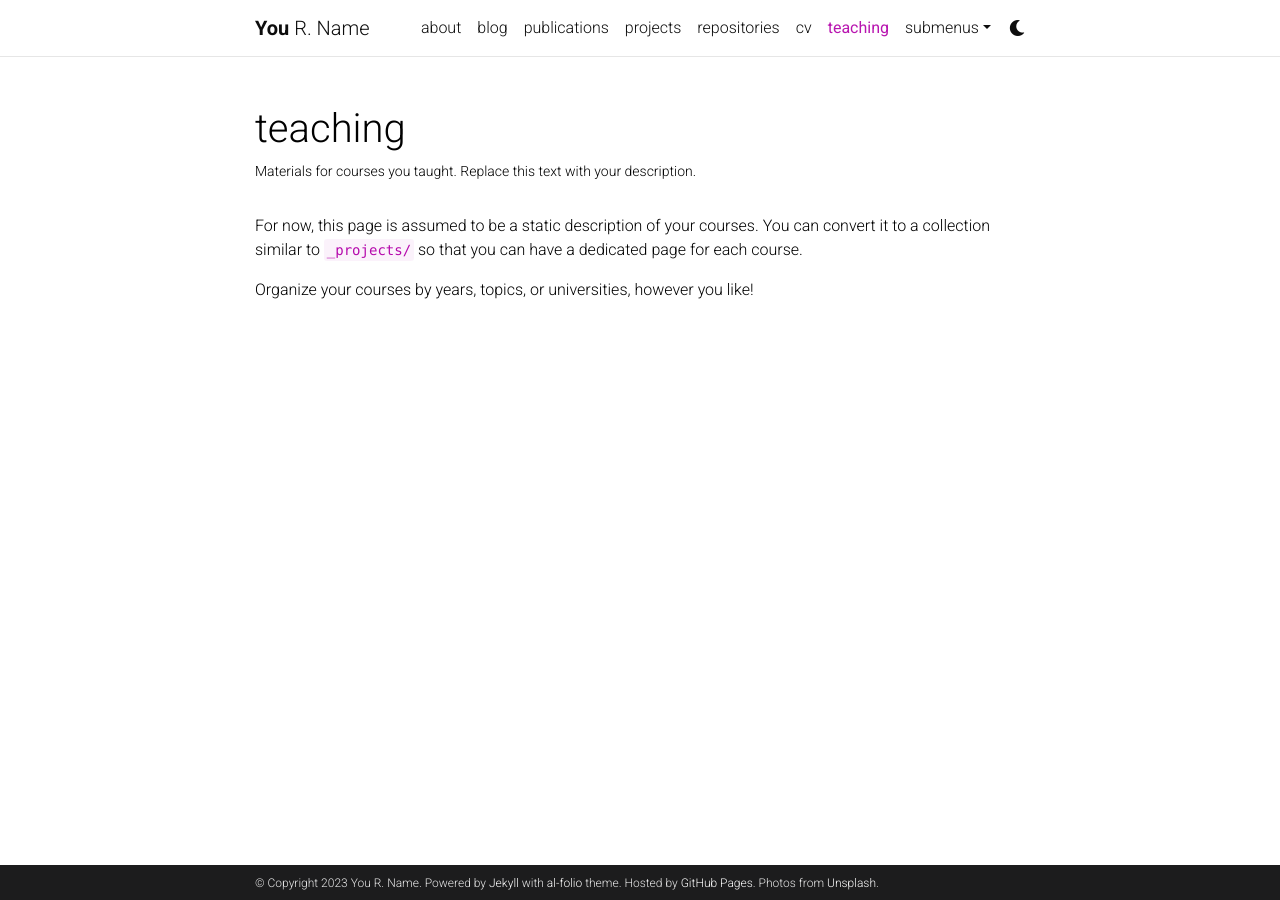
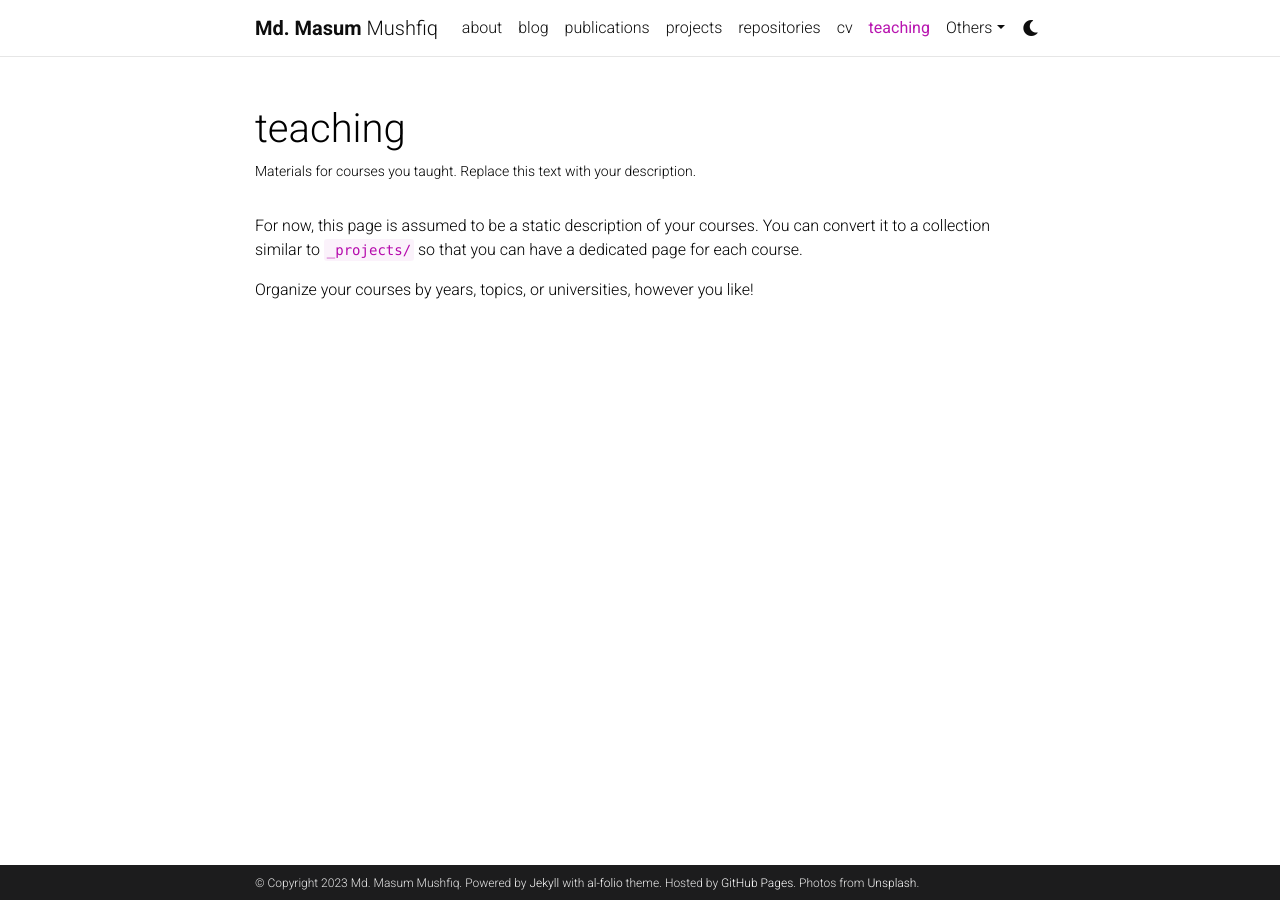
Before and after one commit to MasumMushfiq/masummushfiq.github.io, a Jekyll site: the page built from _pages/teaching.md, in a window 1280 px wide. Built offline with Jekyll 4.4.1, drawn with Linux system fonts in a browser that asks for light colours; comment, search, counter and statistics services are not loaded; a style sheet for code colours, icons or effects is not loaded.

Commit message:
Environment Vars Changed

```diff
--- a/_config.yml
+++ b/_config.yml
@@ -3,10 +3,10 @@
 # -----------------------------------------------------------------------------
 
 title: blank # the website title (if blank, full name will be used instead)
-first_name: You
-middle_name: R.
-last_name: Name
-email: you@example.com
+first_name: Md. Masum
+middle_name:
+last_name: Mushfiq
+email: masummushfiq [AT] cse.buet.ac.bd
 description: > # the ">" symbol means to ignore newlines until "footer_text:"
   A simple, whitespace theme for academics. Based on [*folio](https://github.com/bogoli/-folio) design.
 footer_text: >
@@ -18,8 +18,8 @@ keywords: jekyll, jekyll-theme, academic-website, portfolio-website  # add your
 lang: en # the language of your site (for example: en, fr, cn, ru, etc.)
 icon: ⚛️  # the emoji used as the favicon (alternatively, provide image name in /assets/img/)
 
-url: https://alshedivat.github.io # the base hostname & protocol for your site
-baseurl: /al-folio # the subpath of your site, e.g. /blog/
+url: https://masummushfiq.github.io # the base hostname & protocol for your site
+baseurl: # the subpath of your site, e.g. /blog/
 last_updated: false # set to true if you want to display last updated in the footer
 impressum_path:  # set to path to include impressum link in the footer, use the same path as permalink in a page, helps to conform with EU GDPR
 
@@ -302,7 +302,7 @@ external_links:
 # -----------------------------------------------------------------------------
 
 imagemagick:
-  enabled: true # enables responsive images for your site (recomended, see https://github.com/alshedivat/al-folio/issues/537)
+  enabled: false # enables responsive images for your site (recomended, see https://github.com/alshedivat/al-folio/issues/537)
   widths:
     - 480
     - 800
```
Also changed, not shown: _pages/about.md (+1 -0 lines), _pages/dropdown.md (+1 -1 lines).
